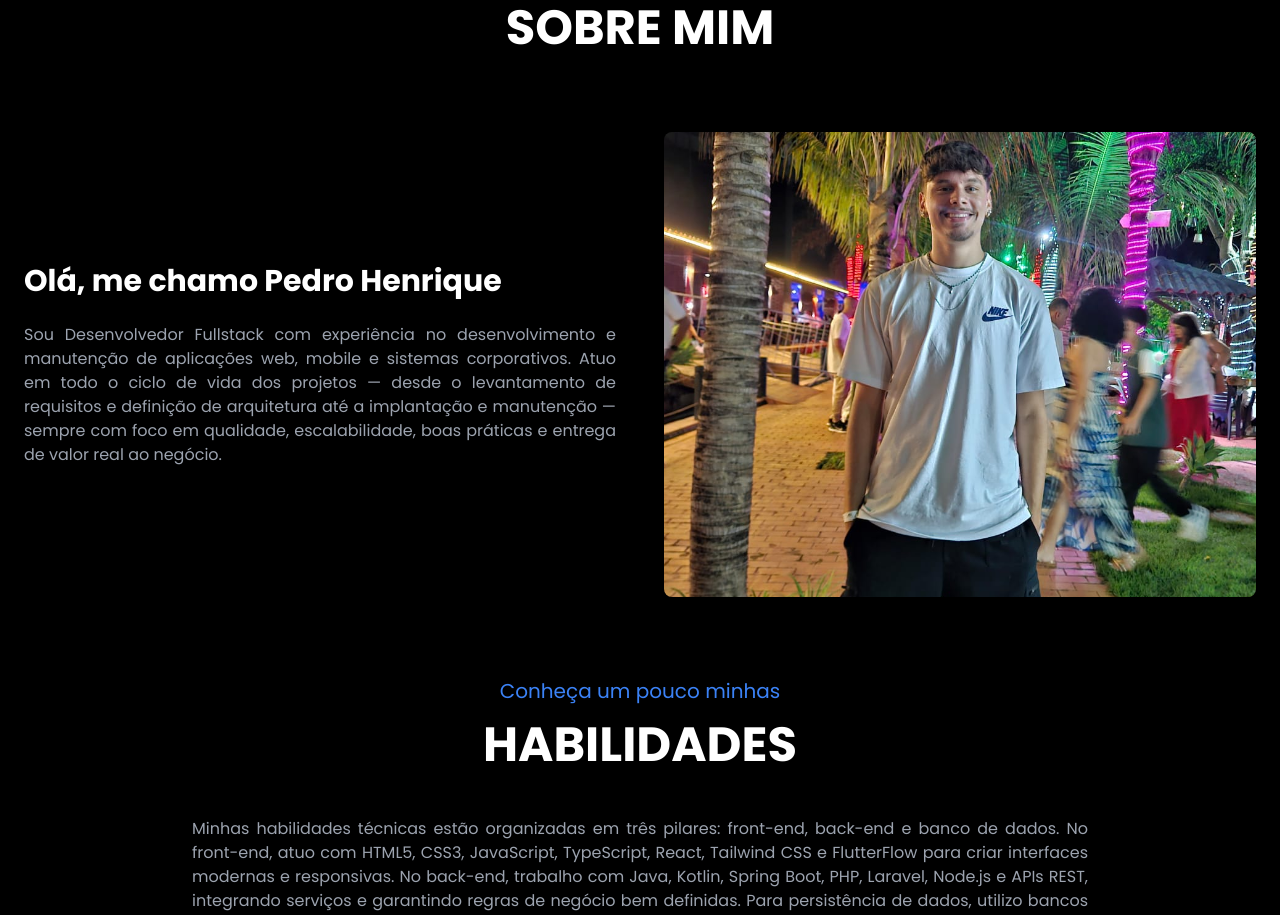
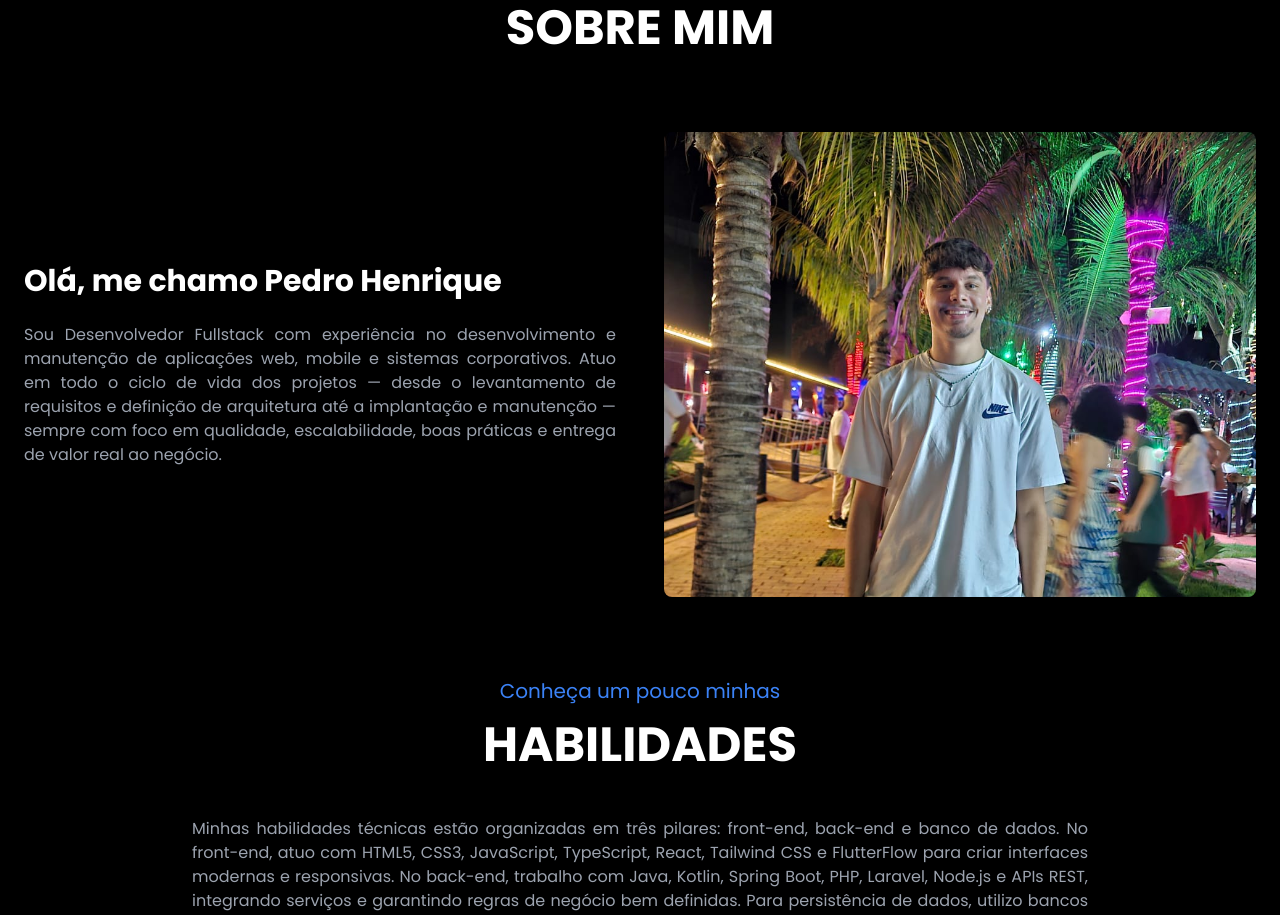
Before and after one commit to PedroDantas14/Meu-Portifolio, a React (Vite) app: page / in a window 1280 px wide. Shown: the part 920-1835 px from the top of the page. Built offline with nearby package versions, Linux system fonts and the light colour scheme.

Commit message:
Atualiza o estilo da imagem no componente About, ajustando a posição do objeto para melhorar a apresentação visual.

```diff
--- a/src/components/About.tsx
+++ b/src/components/About.tsx
@@ -86,7 +86,7 @@ export default function About() {
               src={profileImage}
               alt="Pedro Henrique"
               className="rounded-lg w-full h-full object-cover"
-              style={{ height: '465px' }}
+              style={{ height: '465px', objectPosition: '50% 20%' }}
             />
           </motion.div>
         </div>
```
